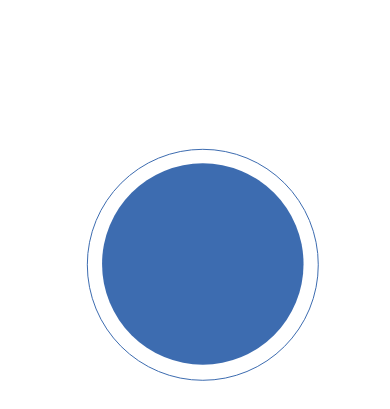
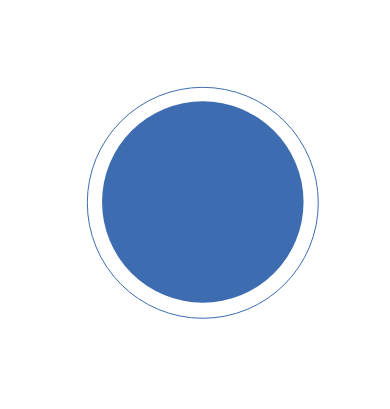
Before and after one commit to SeltanRush/fsd-resume, a plain HTML site: page index.html in a window 390 px wide. Shown: the top 409 px of the page. Drawn offline with Linux system fonts and the light colour scheme.

Commit message:
Fix header

```diff
--- a/index.css
+++ b/index.css
@@ -163,6 +163,11 @@ body {
   margin-top: 5.16rem;
   padding-bottom: 5.9rem;
   padding-left: 0.67rem;
+}
+@media screen and (max-width: 1076px) {
+  .header {
+    margin-top: 0;
+  }
 }
 .header__circle {
   width: 100%;
```
Also changed, not shown: 1 other file.
